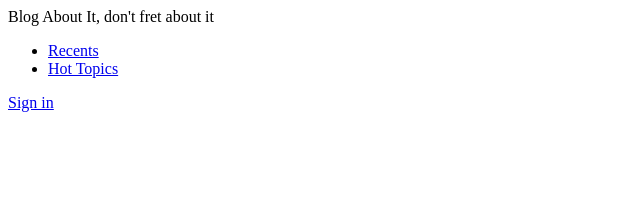
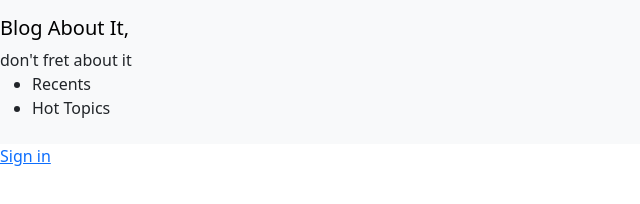
Before and after one commit to Cyril1743/blog-about-it, a website: page public/html/index.html in a window 1280 px wide. Shown: the whole page, without its empty margins (0-640 px from the left). Drawn offline with nearby package versions, Linux system fonts and the light colour scheme.

Commit message:
Added Bootstrap to html files

```diff
--- a/public/html/index.html
+++ b/public/html/index.html
@@ -5,23 +5,30 @@
     <meta charset="UTF-8">
     <meta http-equiv="X-UA-Compatible" content="IE=edge">
     <meta name="viewport" content="width=device-width, initial-scale=1.0">
+    <link href="https://cdn.jsdelivr.net/npm/bootstrap@5.3.0-alpha1/dist/css/bootstrap.min.css" rel="stylesheet"
+        integrity="sha384-GLhlTQ8iRABdZLl6O3oVMWSktQOp6b7In1Zl3/Jr59b6EGGoI1aFkw7cmDA6j6gD" crossorigin="anonymous">
     <title>Blog About It</title>
 </head>
-
 <body>
     <header>
-        <div>Blog About It, don't fret about it</div>
-        <nav>
-            <ul>
-                <li><a href="/recents">Recents</a></li>
-                <li><a href="/hot-topics">Hot Topics</a> </li>
-            </ul>
+        <nav class="navbar bg-body-tertiary">
+            <div class="contain-fluid">
+                <div class="navbar-brand">Blog About It,</div>
+                <span style="display: block;">don't fret about it</span>
+                <ul>
+                    <li class="nav-item"><a class="nav-link" href="/recents">Recents</a></li>
+                    <li class="nav-item"><a class="nav-link" href="/hot-topics">Hot Topics</a></li>
+                </ul>
+            </div>
         </nav>
         <a href="/login">Sign in</a>
     </header>
     <script src="/public/script.js"></script>
     <script src="https://code.jquery.com/jquery-3.6.3.min.js"
         integrity="sha256-pvPw+upLPUjgMXY0G+8O0xUf+/Im1MZjXxxgOcBQBXU=" crossorigin="anonymous"></script>
+    <script src="https://cdn.jsdelivr.net/npm/bootstrap@5.3.0-alpha1/dist/js/bootstrap.bundle.min.js"
+        integrity="sha384-w76AqPfDkMBDXo30jS1Sgez6pr3x5MlQ1ZAGC+nuZB+EYdgRZgiwxhTBTkF7CXvN"
+        crossorigin="anonymous"></script>
 </body>
 
 </html>
```
Also changed, not shown: public/html/account.html (+6 -0 lines), public/html/login.html (+6 -0 lines), public/html/topics.html (+6 -0 lines).
